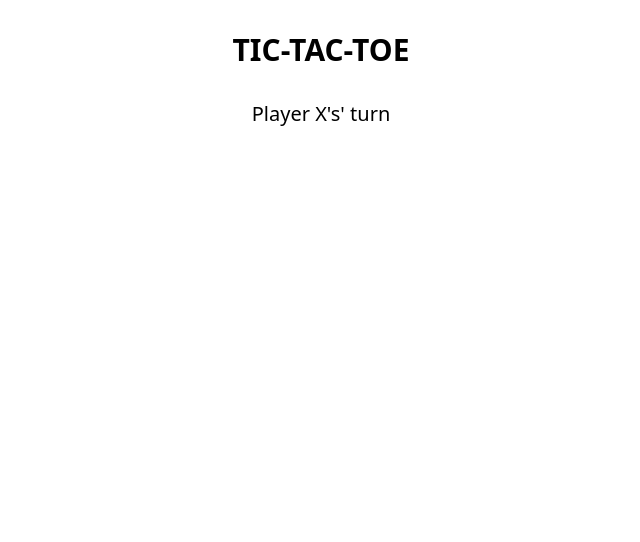
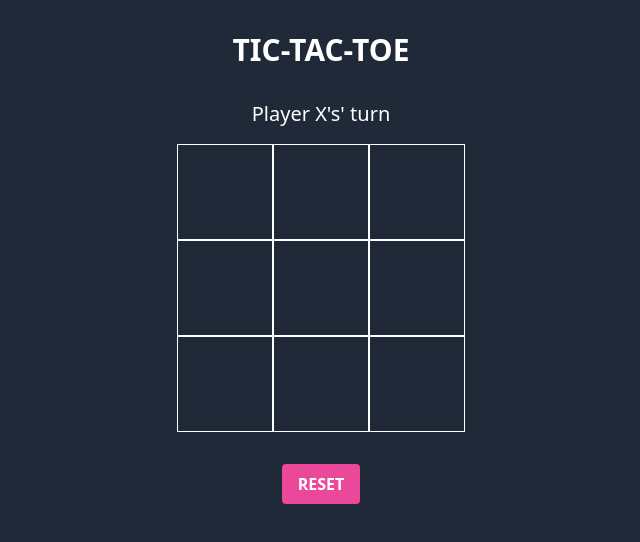
Before and after one commit to Mideas-Touch/tic-tac-toe, a Vue app: page / in a window 1280 px wide. Shown: the top 542 px of the page, without its empty margins (319-959 px from the left). Built offline with nearby package versions, Linux system fonts and the light colour scheme.

Commit message:
updated files but board doesn't appear for some reason that I'm not in the mood to fix rn

```diff
--- a/index.html
+++ b/index.html
@@ -7,7 +7,6 @@
     <title>Vite + Vue</title>
     <link href="https://fonts.googleapis.com/css2?family=Material+Icons+Outlined"
       rel="stylesheet">
-      <link rel="stylesheet" href="./build/css/output.css">
   </head>
   <body>
     <div id="app"></div>
--- a/src/App.vue
+++ b/src/App.vue
@@ -1,5 +1,5 @@
 <script setup>
-import { ref, computed} from 'vue'
+import { ref, computed } from 'vue'
 
 const player = ref('X')
 const board = ref([
@@ -8,27 +8,21 @@ const board = ref([
   ['', '', ''],
 ])
 
-const CalculateWinner = (squares) =>{
-  const lines = [
-    [0, 1, 2],
-    [3, 4, 5],
-    [6, 7, 8],
-    [0, 3, 6],
-    [1, 4, 7],
-    [2, 5, 8],
-    [0, 4, 8],
-    [2, 4, 6],
-  ]
+const CalculateWinner = (board) =>{
+  const lines = [[0, 1, 2],[3, 4, 5],[6, 7, 8],[0, 3, 6],[1, 4, 7],[2, 5, 8],[0, 4, 8],[2, 4, 6]]
+
 
   for (let i = 0; i < lines.length; i++) {
     const [a, b, c] = lines[i];
     // if all the squares in the array match
-    if (squares[a] && squares[a] === squares[b] && squares[a] === squares[c])
+    if (board[a] && board[a] === board[b] && board[a] === board[c])
     {
       // the winner is who is in squares[a]
-      return squares[a];
+      return board[a];
     }
   }
+
+
   return null;
 }
 
@@ -37,11 +31,12 @@ const winner = computed(() => CalculateWinner(board.value.flat()))
 const MakeMove = (x, y) =>{
   if (winner.value) return
 
-  if (board.value[x][y] !== '') return
+  if (board.value[x][y]) return
 
   board.value[x][y] = player.value
 
   player.value = player.value === 'X' ? 'O' : 'X'
+
 }
 
 const ResetGame = () =>{
@@ -57,9 +52,7 @@ const ResetGame = () =>{
 
 <template>
   <main class="pt-8 text-center dark:bg-gray-800 min-h-screen dark:text-white">
-    <h1 class="mb-8 text-3xl font-bold uppercase">
-      Tic-Tac-Toe
-    </h1>
+    <h1 class="mb-8 text-3xl font-bold uppercase">Tic-Tac-Toe</h1>
     <h3 class="text-xl mb-4">Player {{ player }}'s' turn</h3>
 
     <div class="flex flex-col items-center mb-8">
@@ -69,21 +62,27 @@ const ResetGame = () =>{
         class="flex">
 
         <div
-          v-for="(cell, y) in row"
-          :key="y"
-          @click="MakeMove(x, y)"
-          :class="`border border-white w-20 h-20 hover:bg-gray-700 flex
-          items center justify-center material-icons-outlined text-4xl cursor-pointer`">
-          {{ cell === 'X' ? 'close' : cell === 'O' ? 'circle' : ''}}
-        </div>
-
+					v-for="(cell, y) in row"
+					:key="y"
+					@click="MakeMove(x, y)"
+					:class="`border border-white w-24 h-24 hover:bg-gray-700 flex items-center
+          justify-center material-icons-outlined text-4xl cursor-pointer ${cell === 'X' ? 'text-pink-500' : 'text-blue-400'}`">
+					{{ cell === 'X' ? 'close' : cell === 'O' ? 'circle' : '' }}
+				</div>
       </div>
     </div>
 
-
+      <div class="text-center">
+        <h2 v-if="winner" class="text-6xl font-bold mb-8">Player '{{  winner  }}' wins!</h2>
+        <button @click="ResetGame" class="px-4 py-2 bg-pink-500 rounded uppercase font-bold hover:bg-pink-600 duration-300">
+          Reset
+        </button>
+      </div>
   </main>
 </template>
 
 <style >
-
+body{
+  @apply bg-gray-800 text-white;
+}
 </style>
```
